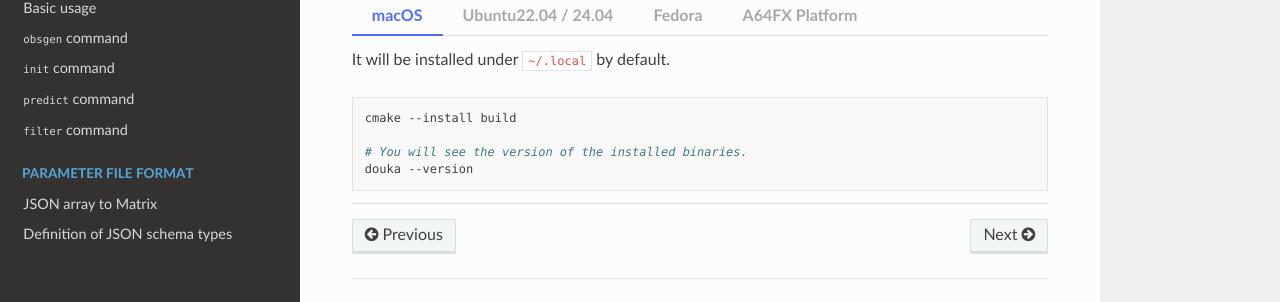
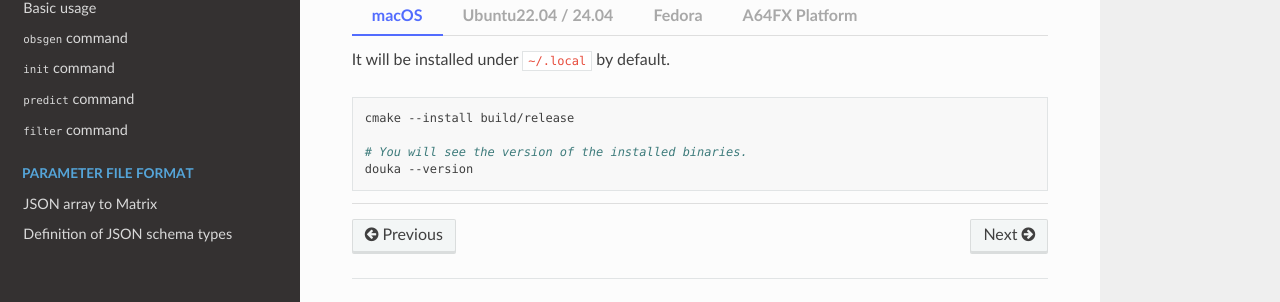
Before and after one commit to MaterialsModellingLab/douka, a Sphinx documentation site: the page built from doc/source/installation.rst, in a window 1280 px wide and 900 px high, scrolled down 862 px. Shown: the part 516-818 px from the top of the window. Built offline with Sphinx 7.4.7 and the Read the Docs theme 3.1.0, drawn with Linux system fonts in a browser that asks for light colours.

Commit message:
fix installation instruction

```diff
--- a/doc/source/installation.rst
+++ b/doc/source/installation.rst
@@ -148,7 +148,7 @@
 
       .. code-block:: bash
 
-        cmake --install build
+        cmake --install build/release
 
         # You will see the version of the installed binaries.
         douka --version
@@ -160,7 +160,7 @@
 
       .. code-block:: bash
 
-        cmake --install build
+        cmake --install build/release
 
         # You will see the version of the installed binaries.
         douka --version
@@ -172,7 +172,7 @@
 
       .. code-block:: bash
 
-        cmake --install build
+        cmake --install build/release
 
         # You will see the version of the installed binaries.
         douka --version
@@ -184,7 +184,7 @@
 
       .. code-block:: bash
 
-        cmake --install build
+        cmake --install build/a64fx-release
 
       .. note::
         You will need to login to the compute node to use the installed binaries.
```
